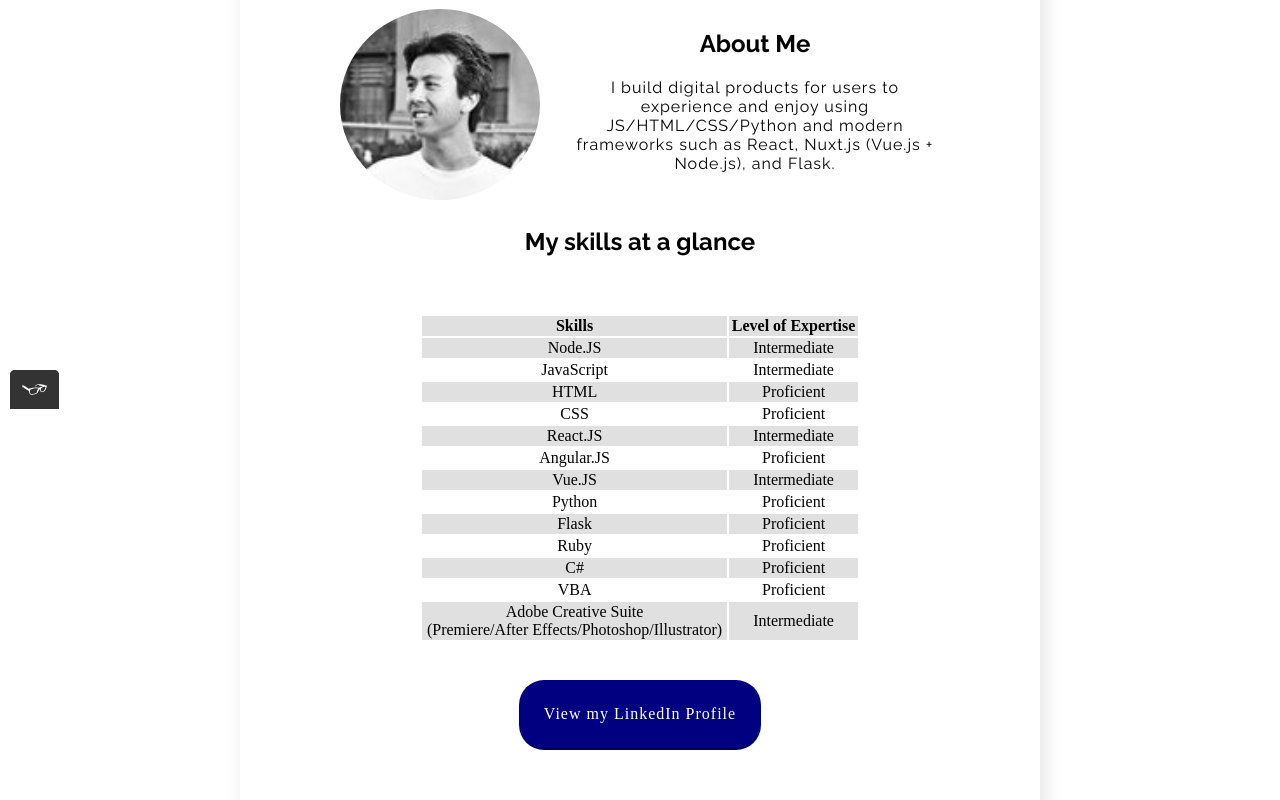
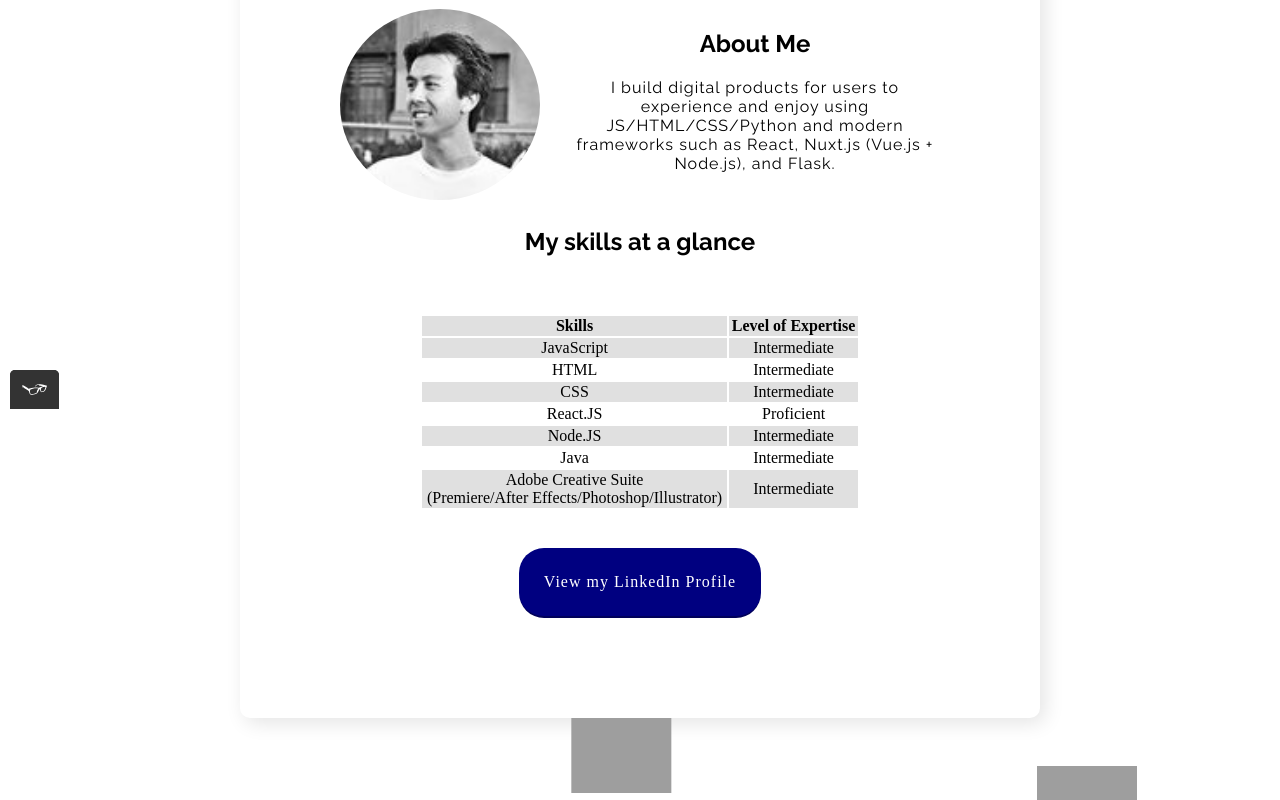
Before and after one commit to bxchang04/website_portfolio, a plain HTML site: page about.html in a window 1280 px wide. Shown: the part 391-1191 px from the top of the page. Drawn offline with Linux system fonts and the light colour scheme; grey boxes are pictures that could not be loaded.

Commit message:
update about

```diff
--- a/about.html
+++ b/about.html
@@ -61,55 +61,29 @@
             </tr>
           </thead>
           <tbody>
-
-
-            <tr>
-              <td>Node.JS</td>
-              <td>Intermediate</td>
-            </tr>
             <tr>
               <td>JavaScript</td>
               <td>Intermediate</td>
             </tr>
             <tr>
               <td>HTML</td>
+              <td>Intermediate</td>
+            </tr>
+            <tr>
+              <td>CSS</td>
+              <td>Intermediate</td>
+            </tr>
+            <tr>
+              <td>React.JS</td>
               <td>Proficient</td>
             </tr>
             <tr>
-              <td>CSS</td>
-              <td>Proficient</td>
-            </tr>
-            <tr>
-              <td>React.JS</td>
+              <td>Node.JS</td>
               <td>Intermediate</td>
             </tr>
             <tr>
-              <td>Angular.JS</td>
-              <td>Proficient</td>
-            </tr>
-            <tr>
-              <td>Vue.JS</td>
+              <td>Java</td>
               <td>Intermediate</td>
-            </tr>
-            <tr>
-              <td>Python</td>
-              <td>Proficient</td>
-            </tr>
-            <tr>
-              <td>Flask</td>
-              <td>Proficient</td>
-            </tr>
-            <tr>
-              <td>Ruby</td>
-              <td>Proficient</td>
-            </tr>
-            <tr>
-              <td>C#</td>
-              <td>Proficient</td>
-            </tr>
-            <tr>
-              <td>VBA</td>
-              <td>Proficient</td>
             </tr>
             <tr>
               <td>Adobe Creative Suite </br>
```
